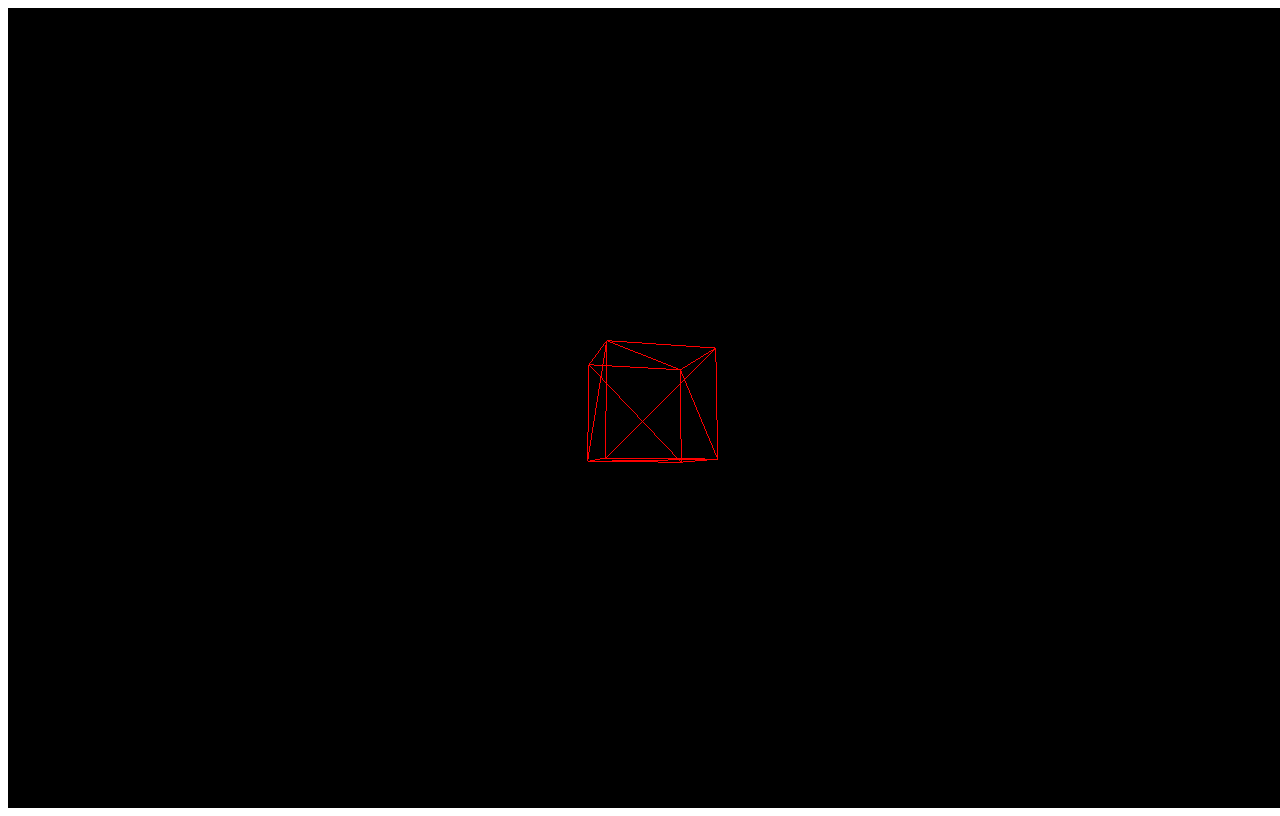
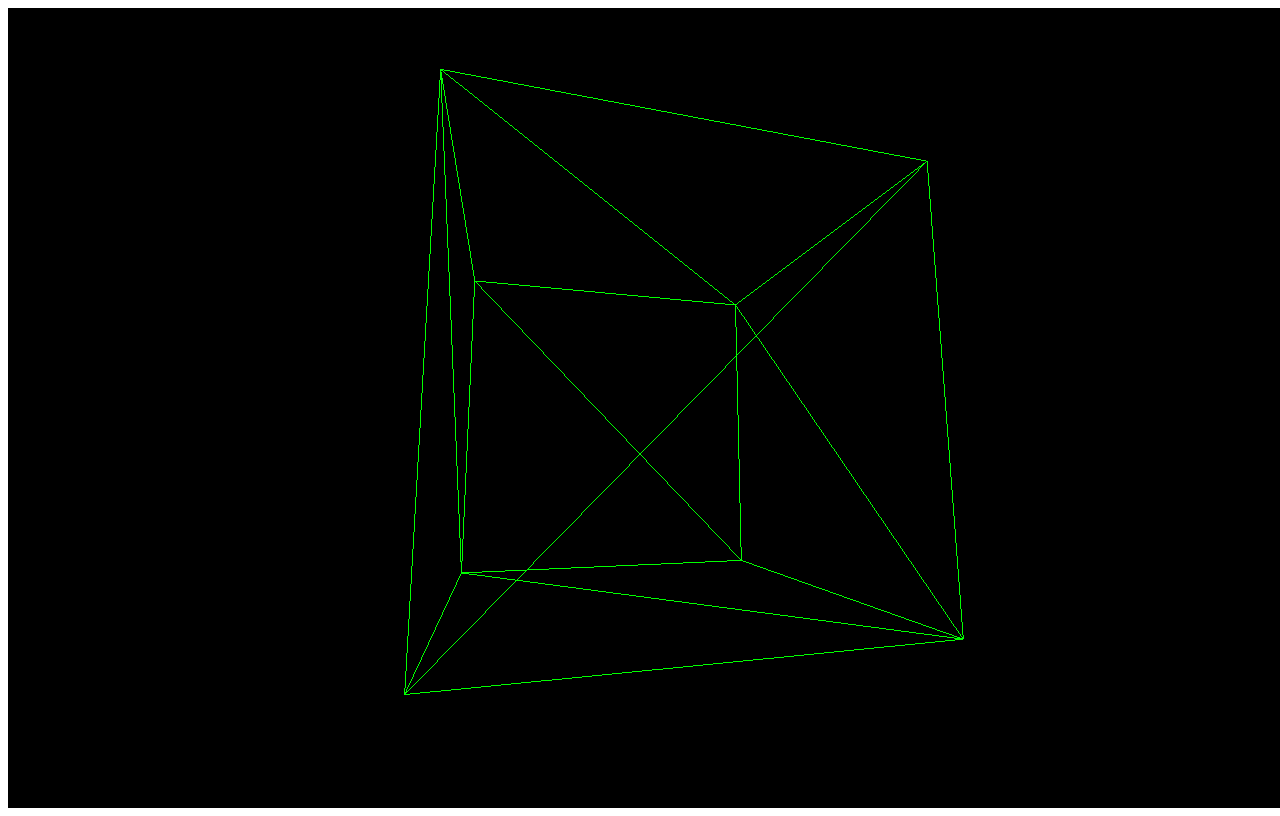
Before and after one commit to Tic-Tac-Toe-Game/SchulteTable, a plain HTML site: page three.html in a window 1280 px wide. Drawn offline with nearby package versions, Linux system fonts and the light colour scheme.

Commit message:
play with size && color

```diff
--- a/three.html
+++ b/three.html
@@ -25,9 +25,9 @@
 
                 scene = new THREE.Scene();
 
-                geometry = new THREE.BoxGeometry(200, 200, 200);
+                geometry = new THREE.BoxGeometry(700, 700, 700);
                 material = new THREE.MeshBasicMaterial({
-                    color: 0xff0000,
+                    color: 0x00ff00,
                     wireframe: true
                 });
 
```
